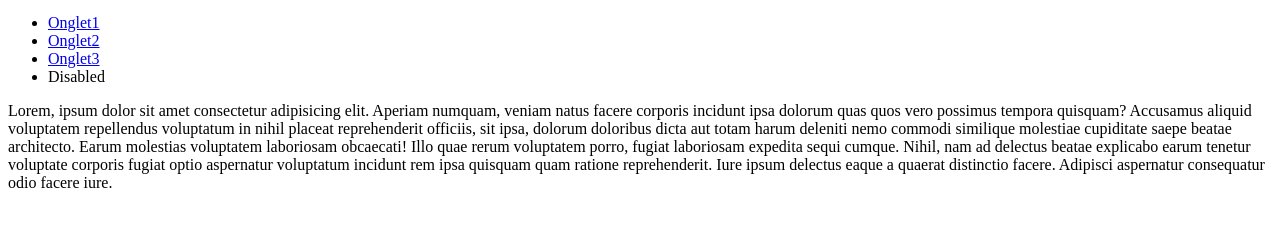
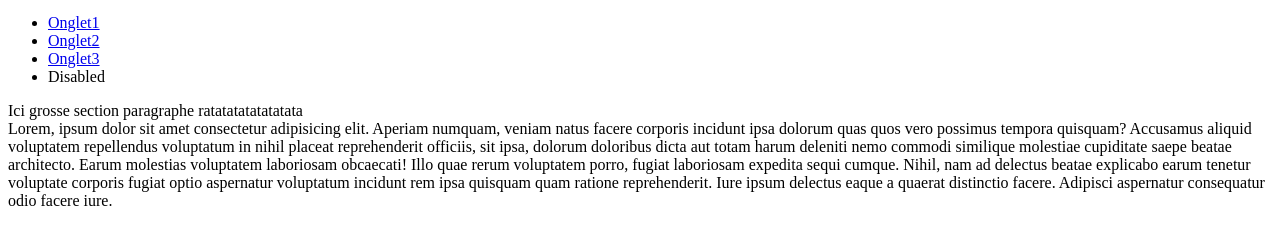
Before and after one commit to KadirDolek/kadir2, a plain HTML site: page index.html in a window 1280 px wide. Shown: the part 28-272 px from the top of the page. Drawn offline with Linux system fonts and the light colour scheme.

Commit message:
AjoutSection

```diff
--- a/index.html
+++ b/index.html
@@ -30,6 +30,9 @@
           </div>
         </div>
       </nav>
+      <section>
+        Ici grosse section paragraphe ratatatatatatatata
+      </section>
       <footer>
         Lorem, ipsum dolor sit amet consectetur adipisicing elit. Aperiam numquam, veniam natus facere corporis incidunt ipsa dolorum quas quos vero possimus tempora quisquam? Accusamus aliquid voluptatem repellendus voluptatum in nihil placeat reprehenderit officiis, sit ipsa, dolorum doloribus dicta aut totam harum deleniti nemo commodi similique molestiae cupiditate saepe beatae architecto. Earum molestias voluptatem laboriosam obcaecati! Illo quae rerum voluptatem porro, fugiat laboriosam expedita sequi cumque. Nihil, nam ad delectus beatae explicabo earum tenetur voluptate corporis fugiat optio aspernatur voluptatum incidunt rem ipsa quisquam quam ratione reprehenderit. Iure ipsum delectus eaque a quaerat distinctio facere. Adipisci aspernatur consequatur odio facere iure.
       </footer>
```
